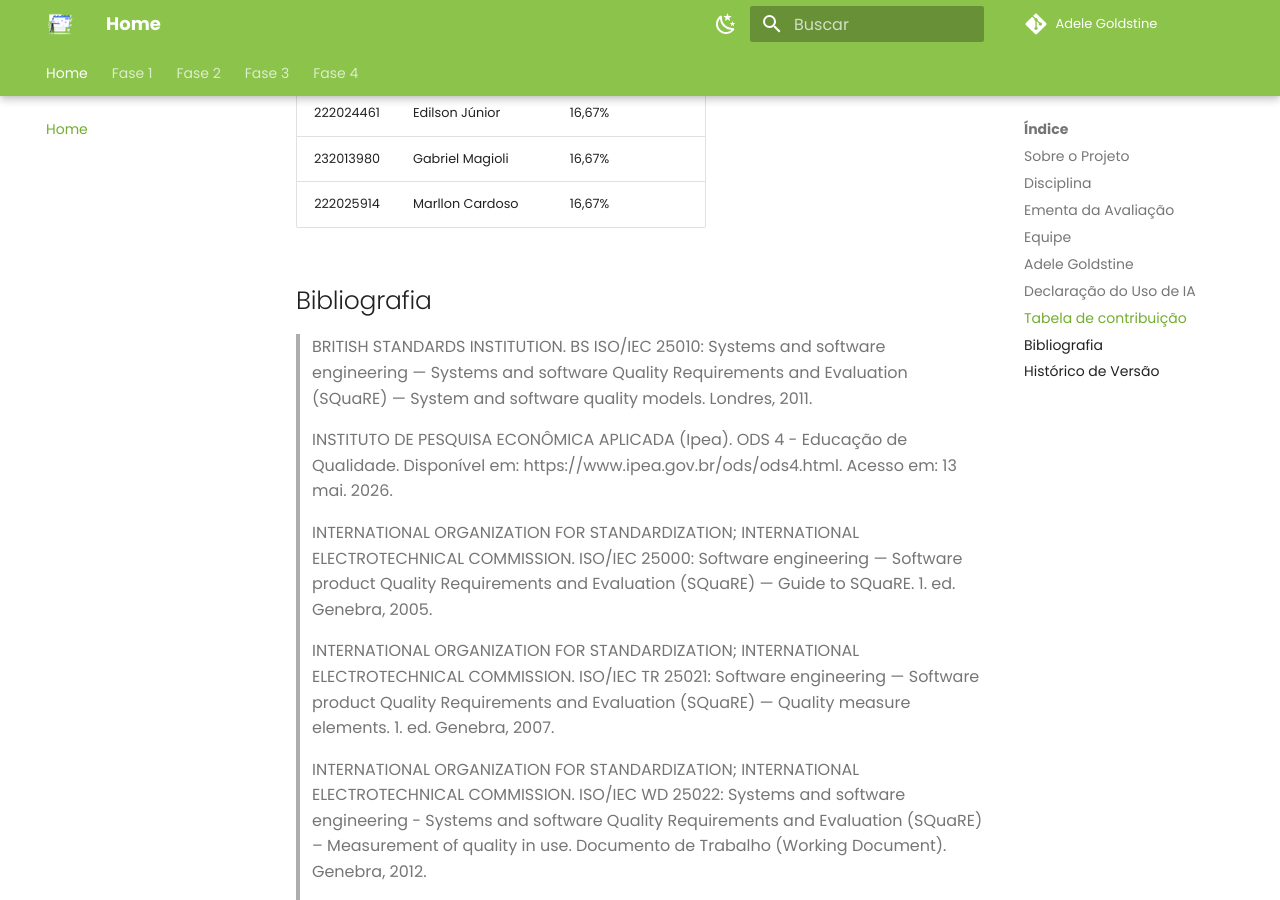
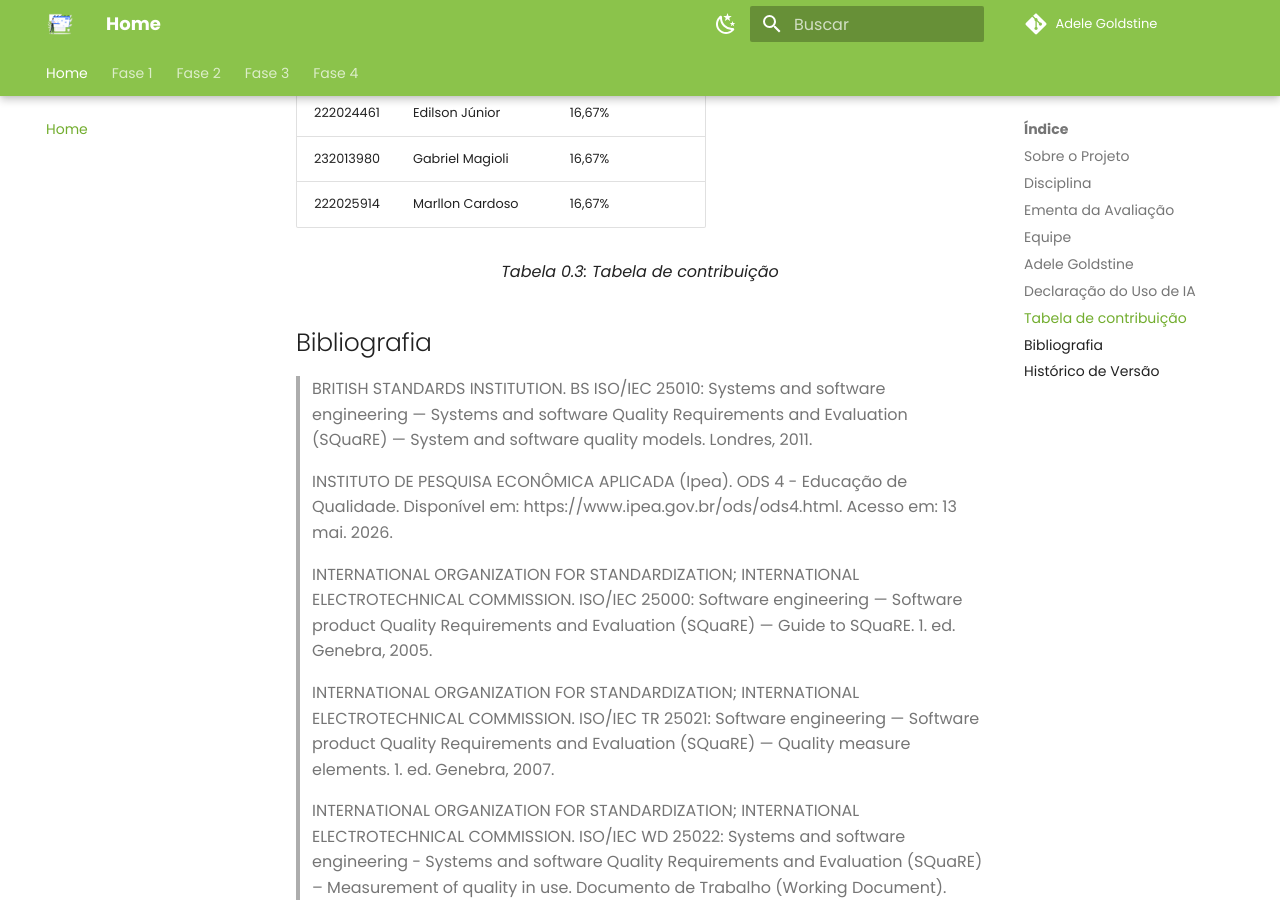
Before and after one commit to FCTE-Qualidade-de-Software-1/2026-1_T01_ADELE_GOLDSTINE, an MkDocs documentation site: the page built from docs/index.md, in a window 1280 px wide and 900 px high, scrolled down 2488 px. Built offline with MkDocs 1.6.1 and Material for MkDocs 9.7.7, drawn with Linux system fonts in a browser that asks for light colours; comment, search, counter and statistics services are not loaded.

Commit message:
Update index.md with contribution table and bibliography
Added a contribution table and bibliographic reference.

```diff
--- a/docs/index.md
+++ b/docs/index.md
@@ -65,6 +65,10 @@ Adele Goldstine (1920–1964) foi uma matemática e cientista da computação am
 | 232013980    | Gabriel Magioli | 16,67%  |
 | 222025914    | Marllon Cardoso | 16,67%  |
 
+<div align="center">
+  <font size="3"><figcaption>Tabela 0.3: Tabela de contribuição</figcaption></font>
+</div>
+
 ## Bibliografia
 
 > BRITISH STANDARDS INSTITUTION. BS ISO/IEC 25010: Systems and software engineering — Systems and software Quality Requirements and Evaluation (SQuaRE) — System and software quality models. Londres, 2011.
```
